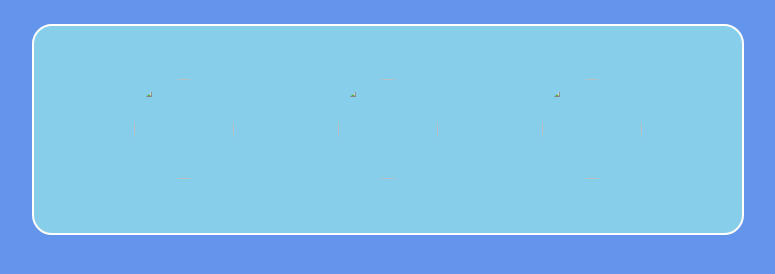
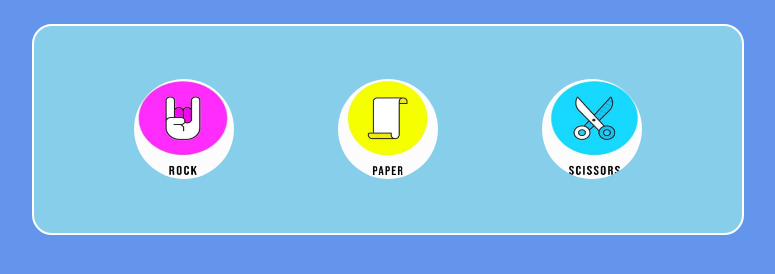
Before and after one commit to Pallavisonker/RPS-game, a plain HTML site: page index.html in a window 1280 px wide. Shown: the part 316-590 px from the top of the page, without its empty margins (252-1027 px from the left). Drawn offline with Linux system fonts and the light colour scheme.

Commit message:
Update index.html

```diff
--- a/index.html
+++ b/index.html
@@ -54,13 +54,13 @@
         <h2>RPS Game</h2>
         <div class="box">
             <button onclick="rock()">
-                <img src="image/photo_6138503706715474040_x.jpg">
+                <img src="photo_6138503706715474040_x.jpg">
             </button>
             <button onclick="paper()">
-                <img src="image/photo_6138503706715474041_x.jpg">
+                <img src="photo_6138503706715474041_x.jpg">
             </button>
             <button onclick="scissor()">
-                <img src="image/photo_6138503706715474042_x.jpg">
+                <img src="photo_6138503706715474042_x.jpg">
             </button>
         </div>
     </div>
```
